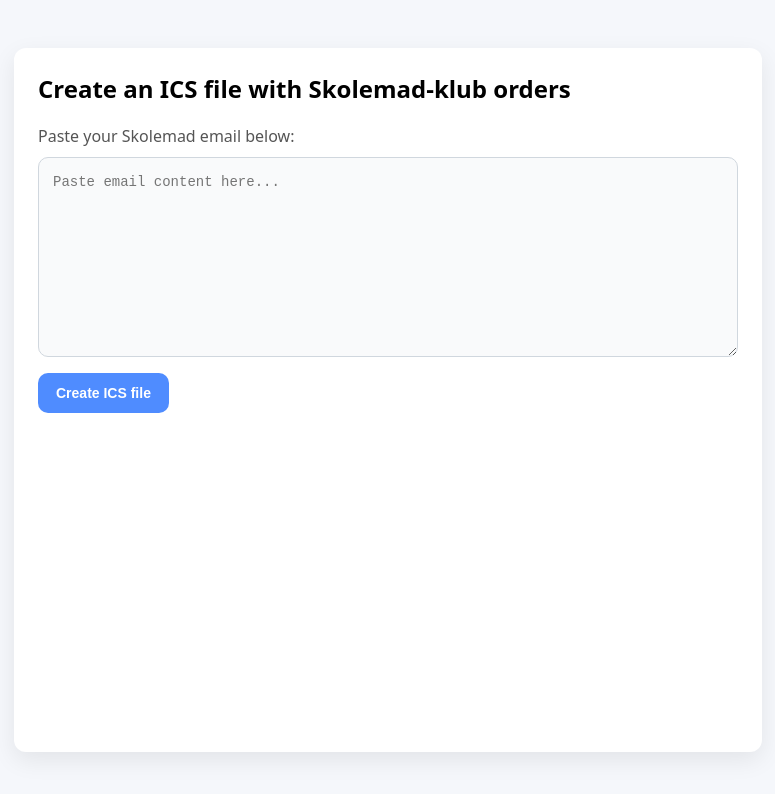
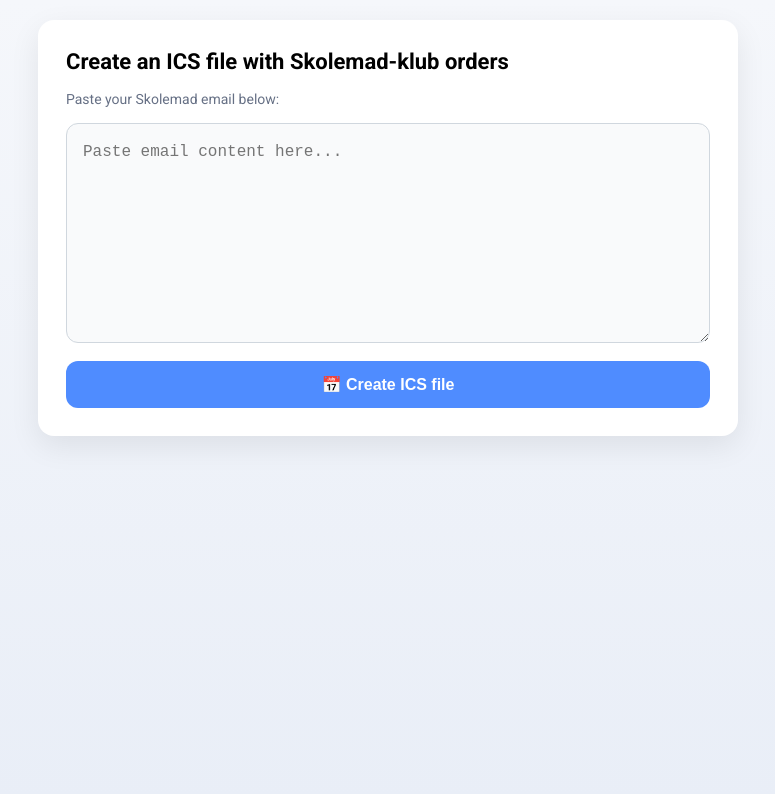
Before and after one commit to Ni2c2k/ni2c2k.github.io, a website with bundled scripts: page skolemad/index.html in a window 1280 px wide. Shown: the whole page, without its empty margins (252-1027 px from the left). Built offline with nearby package versions, Linux system fonts and the light colour scheme.

Commit message:
more style

```diff
--- a/skolemad/index.html
+++ b/skolemad/index.html
@@ -1,35 +1,52 @@
 <html>
 <head>
+   <meta name="viewport" content="width=device-width, initial-scale=1.0">
+   <link href="https://fonts.googleapis.com/css2?family=Roboto:wght@400;500;700&display=swap" rel="stylesheet">
 <style>
+  * {
+    box-sizing: border-box;
+  }
+
   body {
-      font-family: system-ui, -apple-system, sans-serif;
-      background: #f5f7fb;
+    font-family: "Roboto", "Noto Sans", sans-serif;
+    background: linear-gradient(180deg, #f5f7fb, #e9eef7);
     display: flex;
     justify-content: center;
-      padding: 40px;
+    min-height: 100vh;
+    align-items: flex-start;
+    padding: 20px;
+    margin: 0;
   }
 
   .container {
     width: 100%;
     max-width: 700px;
     background: white;
-      padding: 24px;
-      border-radius: 12px;
-      box-shadow: 0 8px 24px rgba(0,0,0,0.08);
+    padding: 28px;
+    border-radius: 16px;
+    box-shadow: 0 10px 30px rgba(0,0,0,0.08);
   }
 
   h2 {
-      margin-top: 0;
+    margin: 0 0 8px;
+    font-size: 22px;
+    line-height: 1.3;
+  }
+
+  p {
+    color: #667085;
+    margin-bottom: 16px;
+    font-size: 14px;
   }
 
   textarea {
     width: 100%;
-      min-height: 200px;
+    min-height: 220px;
     resize: vertical;
-      padding: 14px;
-      border-radius: 10px;
+    padding: 16px;
+    border-radius: 12px;
     border: 1px solid #d0d7de;
-      font-size: 14px;
+    font-size: 16px;
     font-family: monospace;
     line-height: 1.5;
     background: #f9fafb;
@@ -39,21 +56,22 @@
   textarea:focus {
     outline: none;
     border-color: #4f8cff;
-      box-shadow: 0 0 0 3px rgba(79,140,255,0.15);
+    box-shadow: 0 0 0 4px rgba(79,140,255,0.15);
     background: #fff;
   }
 
   button {
-      margin-top: 16px;
-      padding: 12px 18px;
+    margin-top: 18px;
+    padding: 14px;
+    width: 100%;
     border: none;
-      border-radius: 10px;
+    border-radius: 12px;
     background: #4f8cff;
     color: white;
-      font-size: 14px;
+    font-size: 16px;
     font-weight: 600;
     cursor: pointer;
-      transition: all 0.2s ease;
+    transition: all 0.15s ease;
   }
 
   button:hover {
@@ -64,9 +82,20 @@
     transform: scale(0.98);
   }
 
-    p {
-      color: #555;
-      margin-bottom: 10px;
+  /* Mobile tweaks */
+  @media (max-width: 600px) {
+    body {
+      padding: 12px;
+    }
+
+    .container {
+      padding: 20px;
+      border-radius: 14px;
+    }
+
+    h2 {
+      font-size: 20px;
+    }
   }
 </style>
 </head>
@@ -78,7 +107,7 @@
 
     <textarea placeholder="Paste email content here..."></textarea>
 
-    <button>Create ICS file</button>
+    <button>📅 Create ICS file</button>
   </div>
 
   <script type="module" src="./index.js"></script>
```
Lines whose indentation alone changed are shown as unchanged.
